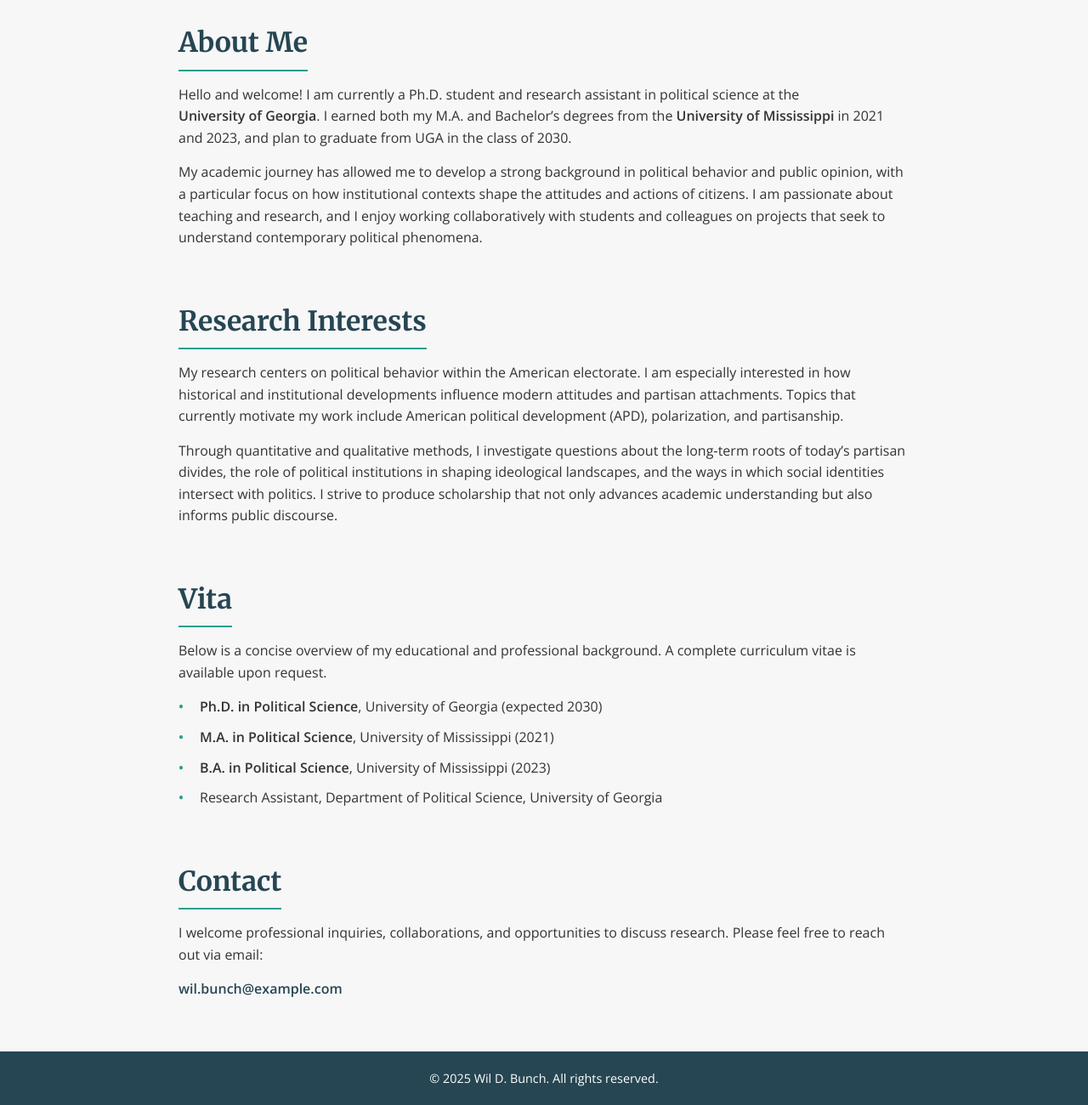
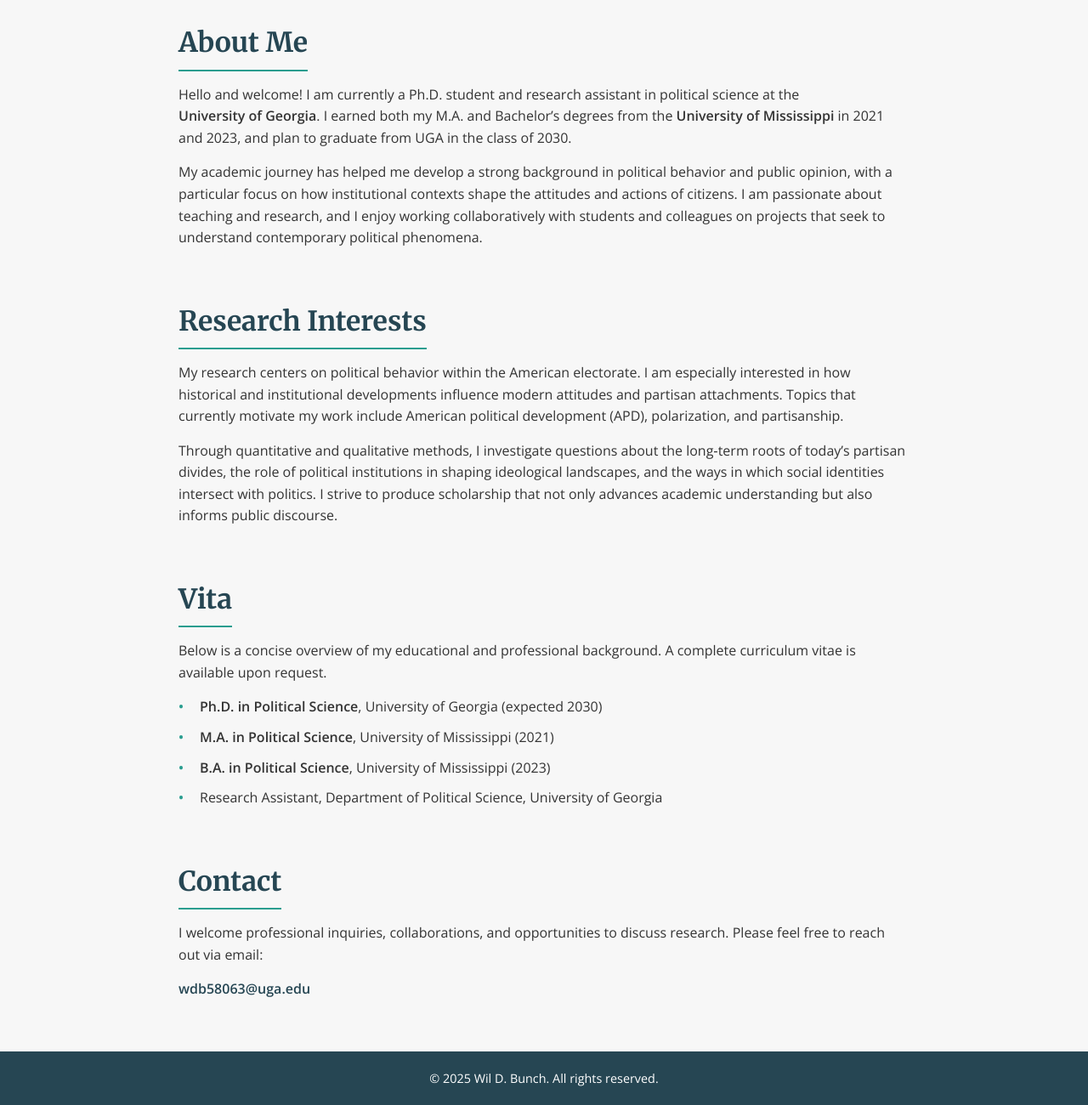
Before and after one commit to wilbunch/wilbunch.github.io, a plain HTML site: page index.html in a window 1280 px wide. Shown: the part 299-1599 px from the top of the page at 85% size. Drawn offline with nearby package versions, Linux system fonts and the light colour scheme.

Commit message:
Update index.html
updated email link and reworded

```diff
--- a/index.html
+++ b/index.html
@@ -37,7 +37,7 @@
         <strong>University of Mississippi</strong> in 2021 and 2023, and plan to graduate from UGA in the class of 2030.
       </p>
       <p>
-        My academic journey has allowed me to develop a strong background in political behavior and public opinion,
+        My academic journey has helped me develop a strong background in political behavior and public opinion,
         with a particular focus on how institutional contexts shape the attitudes and actions of citizens. I am
         passionate about teaching and research, and I enjoy working collaboratively with students and colleagues on
         projects that seek to understand contemporary political phenomena.
@@ -83,7 +83,7 @@
         to reach out via email:
       </p>
       <p class="contact-email">
-        <a href="mailto:wil.bunch@example.com">wil.bunch@example.com</a>
+        <a href="mailto:wdb58063@uga.edu">wdb58063@uga.edu</a>
       </p>
     </section>
   </main>
```
